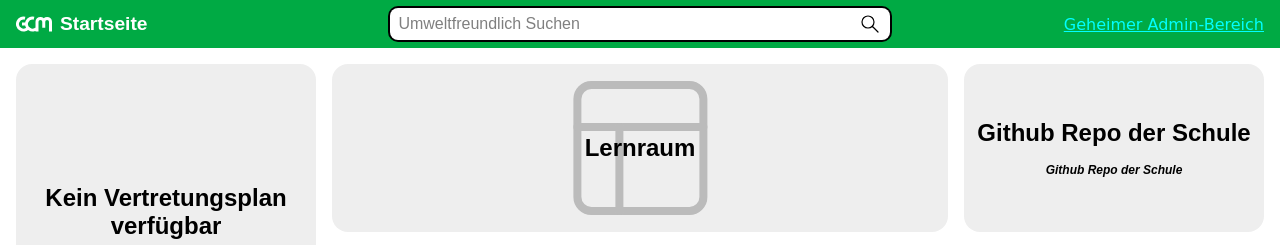
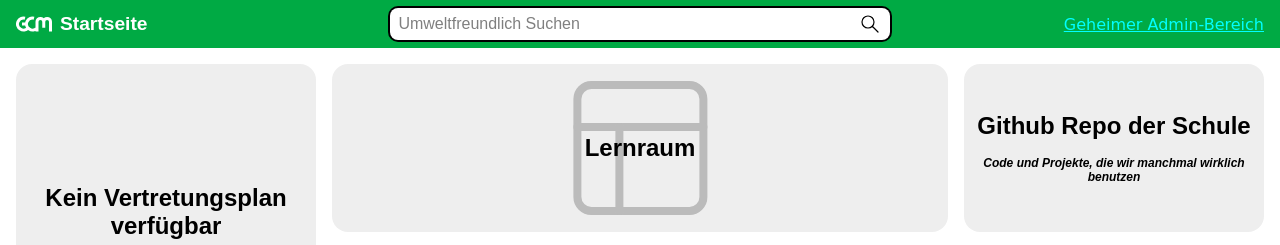
Before and after one commit to gruener-campus-malchow/startseite, a PHP site: page / in a window 1280 px wide. Shown: the top 245 px of the page. Run offline with PHP 8.4, Linux system fonts and the light colour scheme; some web fonts are replaced.

Commit message:
added some subtitle

```diff
--- a/index.php
+++ b/index.php
@@ -24,7 +24,7 @@ $tiles = [
 	],
 	'Github Repo der Schule' => [
 		'href' => 'https://github.com/gruener-campus-malchow',
-		'subtitle' => 'Github Repo der Schule',
+		'subtitle' => 'Code und Projekte, die wir manchmal wirklich benutzen',
 	],
 	'Timer' => [
 		'layout' => 'vertical',
```
